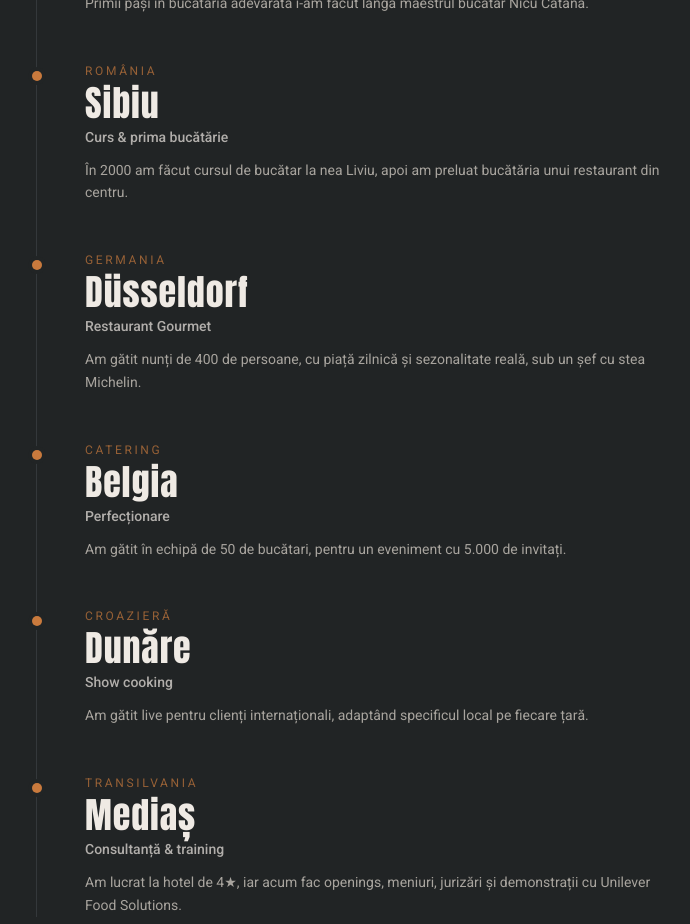
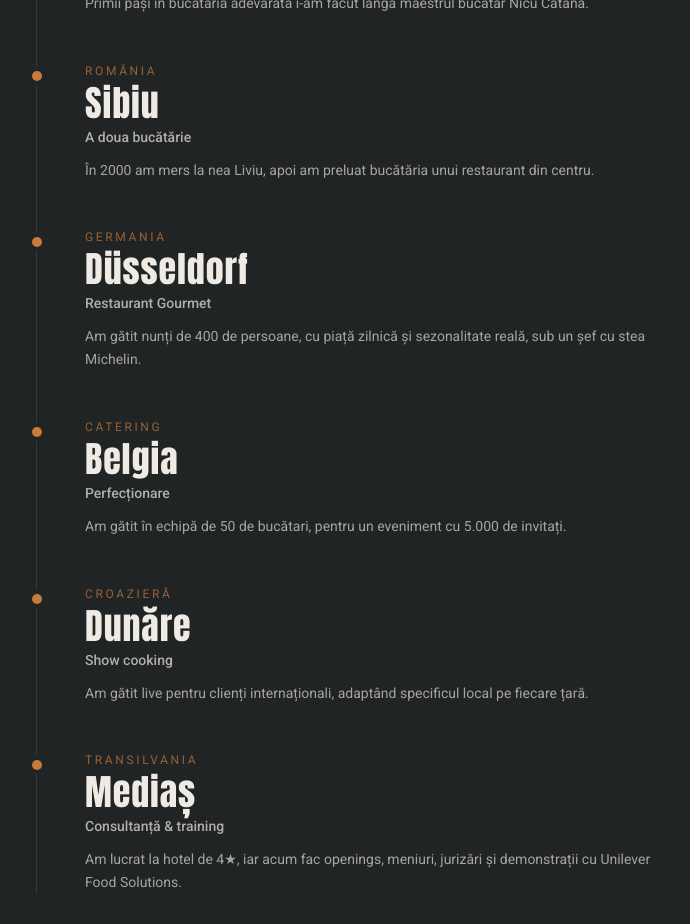
Before and after one commit to chefcsiszertiberiu/chefcsiszertiberiu.github.io, a React (Vite) app: page / in a window 1280 px wide. Shown: the part 4840-5764 px from the top of the page, without its empty margins (72-762 px from the left). Built offline with nearby package versions, Linux system fonts and the light colour scheme.

Commit message:
fix: Sibiu is the second kitchen - the first was Medias beside Nicu Catana, so the Sibiu role no longer claims prima bucatarie

```diff
--- a/src/App.tsx
+++ b/src/App.tsx
@@ -725,8 +725,8 @@ function Experience() {
     {
       place: 'Sibiu',
       country: 'România',
-      role: 'Curs & prima bucătărie',
-      text: 'În 2000 am făcut cursul de bucătar la nea Liviu, apoi am preluat bucătăria unui restaurant din centru.',
+      role: 'A doua bucătărie',
+      text: 'În 2000 am mers la nea Liviu, apoi am preluat bucătăria unui restaurant din centru.',
     },
     {
       place: 'Düsseldorf',
```
